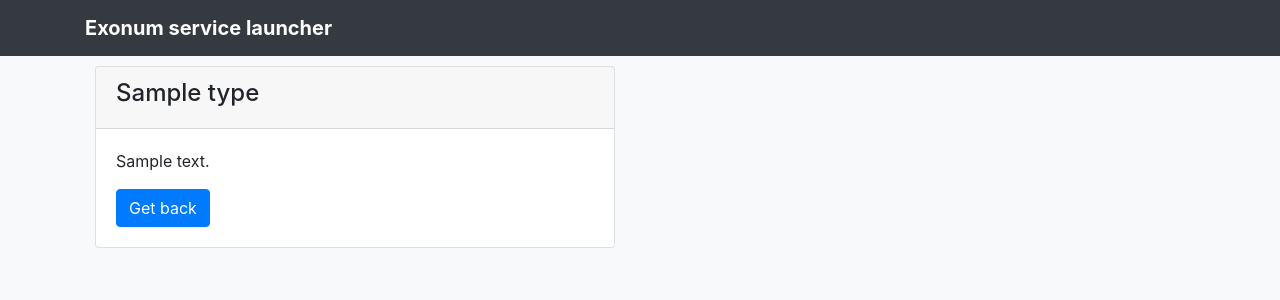
After one commit to exonum/exonum-launcher, a Python web app: template exonum-launcher/templates/result.html in a window 1280 px wide. The commit adds this page. Shown: the top 300 px of the page. Run offline with Jinja, Linux system fonts and the light colour scheme; the template is opened without the code that fills it: most values are stand-ins (such as "Sample title", 1, 10 or a date in 2020); some libraries are stand-ins or nearby versions.

Commit message:
Add result page

```diff
--- /dev/null
+++ b/exonum-launcher/templates/base.html
@@ -0,0 +1,30 @@
+<!DOCTYPE html>
+<html lang="en">
+<head>
+<meta charset="utf-8" />
+<title>Exonum Service Launcher</title>
+<link rel="stylesheet" href="https://stackpath.bootstrapcdn.com/bootstrap/4.3.1/css/bootstrap.min.css" integrity="sha384-ggOyR0iXCbMQv3Xipma34MD+dH/1fQ784/j6cY/iJTQUOhcWr7x9JvoRxT2MZw1T" crossorigin="anonymous">
+</head>
+<body class="bg-light">
+    <header>
+      <div class="navbar navbar-dark bg-dark box-shadow">
+        <div class="container d-flex justify-content-between">
+          <strong class="navbar-brand d-flex align-items-center">Exonum service launcher</strong>
+        </div>
+      </div>
+    </header>
+
+    <main role="main">
+
+        <div class="container">
+            <div class="row">
+                <div class="col">
+                {% block content %} {% endblock %}
+                </div>
+                <div class="col"></div>
+            </div>
+        </div>
+
+    </main>
+</body>
+</html>
--- /dev/null
+++ b/exonum-launcher/templates/result.html
@@ -0,0 +1,11 @@
+{% extends "base.html" %}
+
+{% block content %}
+<div class="card" style="margin: 10px">
+    <div class="card-header"> <h4> {{ result.type }} </h4> </div>
+    <div class="card-body">
+        <p class="card-text">{{ result.message }}</p>
+        <a href="/" class="btn btn-primary">Get back</a>
+    </div>
+</div>
+{% endblock %}
```
Also changed, not shown: exonum-launcher/server.py (+17 -4 lines), exonum-launcher/templates/index.html (+3 -32 lines).
